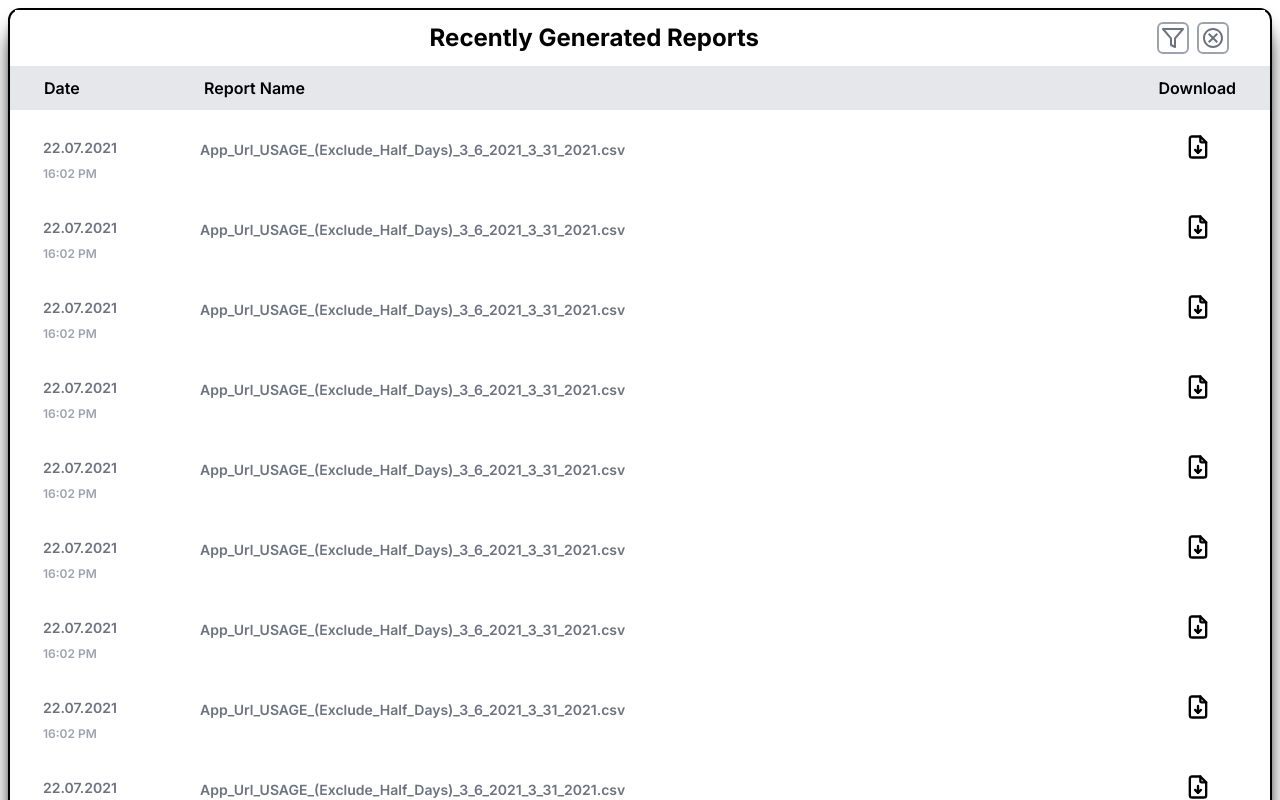
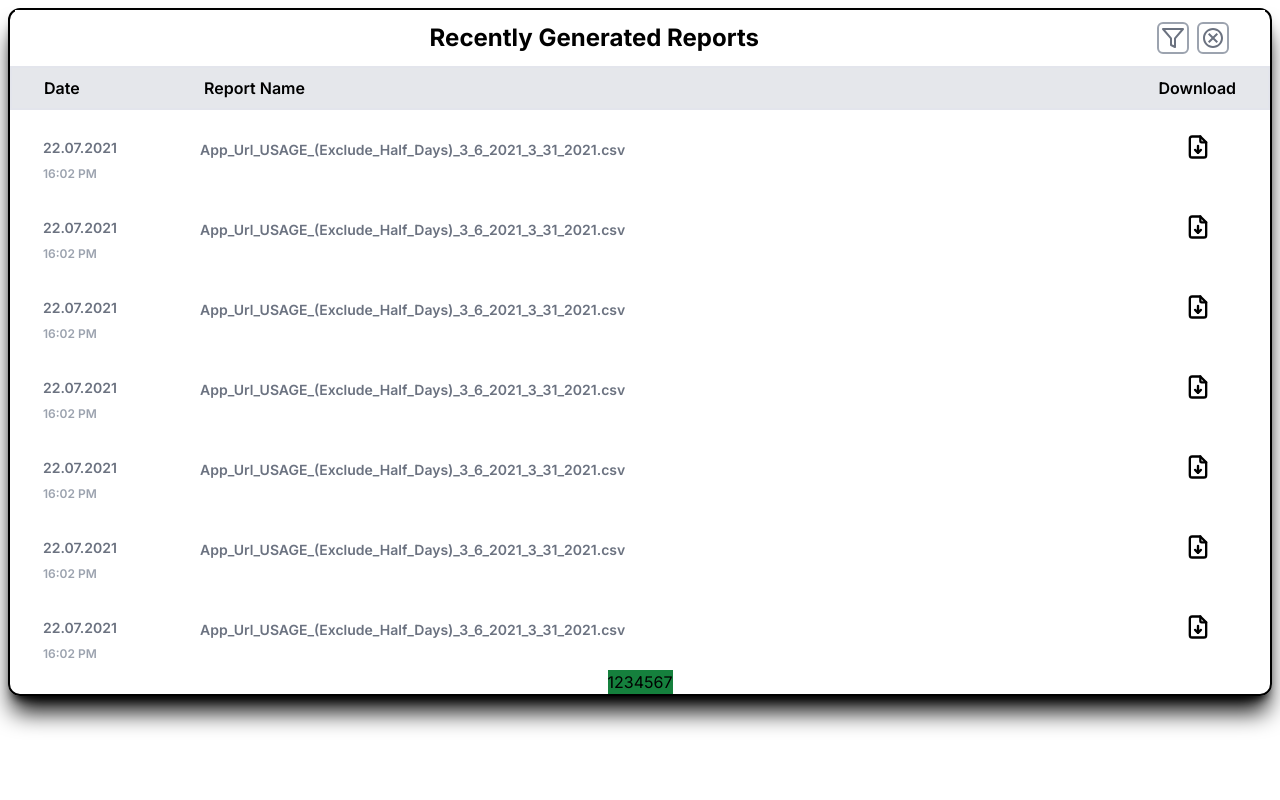
Before and after one commit to aniketcoddy/Pagination_report, a Next.js app: page / in a window 1280 px wide. Shown: the top 800 px of the page. Built offline with nearby package versions, Linux system fonts and the light colour scheme.

Commit message:
pagination done[styling left]

```diff
--- /dev/null
+++ b/app/component/Pagination.js
@@ -0,0 +1,22 @@
+import React from 'react'
+
+const Pagination = ({totalPosts,postsPerPage,setCurrent,current}) => {
+
+    let pages = [];
+
+    for(let i=1;i<=Math.ceil(totalPosts/postsPerPage);i++){
+        pages.push(i)
+    }
+
+  return (
+    <div>
+      {
+        pages.map((page , index)=>{
+            return <button key={index} onClick={()=> setCurrent(page)}>{page}</button>
+        })
+      }
+    </div>
+  )
+}
+
+export default Pagination
--- a/app/page.js
+++ b/app/page.js
@@ -4,12 +4,22 @@ import { TbFileDownload } from "react-icons/tb";
 import { LuFilter } from "react-icons/lu";
 import { MdOutlineCancel } from "react-icons/md";
 import { data } from "../data"
+import { useState } from "react";
+import Pagination from "./component/Pagination";
 
 export default function Home() {
 
+const[current , setCurrent] = useState(1)
+const[dataPerPage , setDataPerPage] = useState(7)
+
+
+ const lastPostIndex = current * dataPerPage;
+ const firstPostIndex = lastPostIndex - dataPerPage
+
+const currentData = data.slice(firstPostIndex , lastPostIndex)
 
   return (
-    <div className="flex flex-col border-2 border-black h-fit m-2 items-center rounded-xl shadow-xl shadow-black">
+    <div className="flex flex-col border-2 border-black h-fit  m-2 items-center rounded-xl shadow-xl shadow-black">
 
       {/* heading */}
       <div className="bg-white flex justify-between items-center py-1 px-3 md:w-[770px] lg:w-[1060px] xl:w-[1250px] 2xl:w-[1500px] row-start-1 row-end-3">
@@ -39,12 +49,11 @@ export default function Home() {
             </tr>
           </thead>
           <tbody >
-            {data.map((items, index) => {
+            {currentData.map((items, index) => {
               return (
                 <tr
                   className=" items-center"
-                  key={index}
-                >
+                  key={index}>
                   <td className="p-2  text-xs ml-6 mt-5 gap-2 flex flex-col whitespace-nowrap">
                     <h1 className="font-semibold text-gray-500 md:text-sm 2xl:text-base">{items.date}</h1>
                     <h1 className="font-semibold text-gray-400">{items.time}</h1>
@@ -96,7 +105,7 @@ export default function Home() {
       </div>
 
       <div className="bg-green-700 row-start-2 row-end-3">
-
+        <Pagination totalPosts={data.length} postsPerPage={dataPerPage} setCurrent={setCurrent} current={current}/>
       </div>
     </div>
   );
--- a/data.js
+++ b/data.js
@@ -45,241 +45,241 @@
     {
         date:"22.07.2021",
         time:"16:02 PM",
-        name: "App_Url_USAGE_(Exclude_Half_Days)_3_6_2021_3_31_2021.csv",
+        name: "2_Url_USAGE_(Exclude_Half_Days)_3_6_2021_3_31_2021.csv",
 
     },
     {
         date:"22.07.2021",
         time:"16:02 PM",
-        name: "App_Url_USAGE_(Exclude_Half_Days)_3_6_2021_3_31_2021.csv",
+        name: "2_Url_USAGE_(Exclude_Half_Days)_3_6_2021_3_31_2021.csv",
 
     },
     {
         date:"22.07.2021",
         time:"16:02 PM",
-        name: "App_Url_USAGE_(Exclude_Half_Days)_3_6_2021_3_31_2021.csv",
+        name: "2_Url_USAGE_(Exclude_Half_Days)_3_6_2021_3_31_2021.csv",
 
     },
     {
         date:"22.07.2021",
         time:"16:02 PM",
-        name: "App_Url_USAGE_(Exclude_Half_Days)_3_6_2021_3_31_2021.csv",
+        name: "2_Url_USAGE_(Exclude_Half_Days)_3_6_2021_3_31_2021.csv",
 
     },
     {
         date:"22.07.2021",
         time:"16:02 PM",
-        name: "App_Url_USAGE_(Exclude_Half_Days)_3_6_2021_3_31_2021.csv",
+        name: "2_Url_USAGE_(Exclude_Half_Days)_3_6_2021_3_31_2021.csv",
 
     },
     {
         date:"22.07.2021",
         time:"16:02 PM",
-        name: "App_Url_USAGE_(Exclude_Half_Days)_3_6_2021_3_31_2021.csv",
+        name: "2_Url_USAGE_(Exclude_Half_Days)_3_6_2021_3_31_2021.csv",
 
     },
     {
         date:"22.07.2021",
         time:"16:02 PM",
-        name: "App_Url_USAGE_(Exclude_Half_Days)_3_6_2021_3_31_2021.csv",
+        name: "2_Url_USAGE_(Exclude_Half_Days)_3_6_2021_3_31_2021.csv",
 
     },
     {
         date:"22.07.2021",
         time:"16:02 PM",
-        name: "App_Url_USAGE_(Exclude_Half_Days)_3_6_2021_3_31_2021.csv",
+        name: "2_Url_USAGE_(Exclude_Half_Days)_3_6_2021_3_31_2021.csv",
 
     },
     {
         date:"22.07.2021",
         time:"16:02 PM",
-        name: "App_Url_USAGE_(Exclude_Half_Days)_3_6_2021_3_31_2021.csv",
+        name: "2_Url_USAGE_(Exclude_Half_Days)_3_6_2021_3_31_2021.csv",
 
     },
     {
         date:"22.07.2021",
         time:"16:02 PM",
-        name: "App_Url_USAGE_(Exclude_Half_Days)_3_6_2021_3_31_2021.csv",
+        name: "2_Url_USAGE_(Exclude_Half_Days)_3_6_2021_3_31_2021.csv",
 
     },
     {
         date:"22.07.2021",
         time:"16:02 PM",
-        name: "App_Url_USAGE_(Exclude_Half_Days)_3_6_2021_3_31_2021.csv",
+        name: "3_Url_USAGE_(Exclude_Half_Days)_3_6_2021_3_31_2021.csv",
 
     },
     {
         date:"22.07.2021",
         time:"16:02 PM",
-        name: "App_Url_USAGE_(Exclude_Half_Days)_3_6_2021_3_31_2021.csv",
+        name: "3_Url_USAGE_(Exclude_Half_Days)_3_6_2021_3_31_2021.csv",
 
     },
     {
         date:"22.07.2021",
         time:"16:02 PM",
-        name: "App_Url_USAGE_(Exclude_Half_Days)_3_6_2021_3_31_2021.csv",
+        name: "3_Url_USAGE_(Exclude_Half_Days)_3_6_2021_3_31_2021.csv",
 
     },
     {
         date:"22.07.2021",
         time:"16:02 PM",
-        name: "App_Url_USAGE_(Exclude_Half_Days)_3_6_2021_3_31_2021.csv",
+        name: "3_Url_USAGE_(Exclude_Half_Days)_3_6_2021_3_31_2021.csv",
 
     },
     {
         date:"22.07.2021",
         time:"16:02 PM",
-        name: "App_Url_USAGE_(Exclude_Half_Days)_3_6_2021_3_31_2021.csv",
+        name: "3_Url_USAGE_(Exclude_Half_Days)_3_6_2021_3_31_2021.csv",
 
     },
     {
         date:"22.07.2021",
         time:"16:02 PM",
-        name: "App_Url_USAGE_(Exclude_Half_Days)_3_6_2021_3_31_2021.csv",
+        name: "4_Url_USAGE_(Exclude_Half_Days)_3_6_2021_3_31_2021.csv",
 
     },
     {
         date:"22.07.2021",
         time:"16:02 PM",
-        name: "App_Url_USAGE_(Exclude_Half_Days)_3_6_2021_3_31_2021.csv",
+        name: "4_Url_USAGE_(Exclude_Half_Days)_3_6_2021_3_31_2021.csv",
 
     },
     {
         date:"22.07.2021",
         time:"16:02 PM",
-        name: "App_Url_USAGE_(Exclude_Half_Days)_3_6_2021_3_31_2021.csv",
+        name: "4_Url_USAGE_(Exclude_Half_Days)_3_6_2021_3_31_2021.csv",
 
     },
     {
         date:"22.07.2021",
         time:"16:02 PM",
-        name: "App_Url_USAGE_(Exclude_Half_Days)_3_6_2021_3_31_2021.csv",
+        name: "4_Url_USAGE_(Exclude_Half_Days)_3_6_2021_3_31_2021.csv",
 
     },
     {
         date:"22.07.2021",
         time:"16:02 PM",
-        name: "App_Url_USAGE_(Exclude_Half_Days)_3_6_2021_3_31_2021.csv",
+        name: "4_Url_USAGE_(Exclude_Half_Days)_3_6_2021_3_31_2021.csv",
 
     },
     {
         date:"22.07.2021",
         time:"16:02 PM",
-        name: "App_Url_USAGE_(Exclude_Half_Days)_3_6_2021_3_31_2021.csv",
+        name: "4_Url_USAGE_(Exclude_Half_Days)_3_6_2021_3_31_2021.csv",
 
     },
     {
         date:"22.07.2021",
         time:"16:02 PM",
-        name: "App_Url_USAGE_(Exclude_Half_Days)_3_6_2021_3_31_2021.csv",
+        name: "4_Url_USAGE_(Exclude_Half_Days)_3_6_2021_3_31_2021.csv",
 
     },
     {
         date:"22.07.2021",
         time:"16:02 PM",
-        name: "App_Url_USAGE_(Exclude_Half_Days)_3_6_2021_3_31_2021.csv",
+        name: "4_Url_USAGE_(Exclude_Half_Days)_3_6_2021_3_31_2021.csv",
 
     },
     {
         date:"22.07.2021",
         time:"16:02 PM",
-        name: "App_Url_USAGE_(Exclude_Half_Days)_3_6_2021_3_31_2021.csv",
+        name: "4_Url_USAGE_(Exclude_Half_Days)_3_6_2021_3_31_2021.csv",
 
     },
     {
         date:"22.07.2021",
         time:"16:02 PM",
-        name: "App_Url_USAGE_(Exclude_Half_Days)_3_6_2021_3_31_2021.csv",
+        name: "5_Url_USAGE_(Exclude_Half_Days)_3_6_2021_3_31_2021.csv",
 
     },
     {
         date:"22.07.2021",
         time:"16:02 PM",
-        name: "App_Url_USAGE_(Exclude_Half_Days)_3_6_2021_3_31_2021.csv",
+        name: "5_Url_USAGE_(Exclude_Half_Days)_3_6_2021_3_31_2021.csv",
 
     },
     {
         date:"22.07.2021",
         time:"16:02 PM",
-        name: "App_Url_USAGE_(Exclude_Half_Days)_3_6_2021_3_31_2021.csv",
+        name: "5_Url_USAGE_(Exclude_Half_Days)_3_6_2021_3_31_2021.csv",
 
     },
     {
         date:"22.07.2021",
         time:"16:02 PM",
-        name: "App_Url_USAGE_(Exclude_Half_Days)_3_6_2021_3_31_2021.csv",
+        name: "5_Url_USAGE_(Exclude_Half_Days)_3_6_2021_3_31_2021.csv",
 
     },
     {
         date:"22.07.2021",
         time:"16:02 PM",
-        name: "App_Url_USAGE_(Exclude_Half_Days)_3_6_2021_3_31_2021.csv",
+        name: "5_Url_USAGE_(Exclude_Half_Days)_3_6_2021_3_31_2021.csv",
 
     },
     {
         date:"22.07.2021",
         time:"16:02 PM",
-        name: "App_Url_USAGE_(Exclude_Half_Days)_3_6_2021_3_31_2021.csv",
+        name: "6_Url_USAGE_(Exclude_Half_Days)_3_6_2021_3_31_2021.csv",
 
     },
     {
         date:"22.07.2021",
         time:"16:02 PM",
-        name: "App_Url_USAGE_(Exclude_Half_Days)_3_6_2021_3_31_2021.csv",
+        name: "6_Url_USAGE_(Exclude_Half_Days)_3_6_2021_3_31_2021.csv",
 
     },
     {
         date:"22.07.2021",
         time:"16:02 PM",
-        name: "App_Url_USAGE_(Exclude_Half_Days)_3_6_2021_3_31_2021.csv",
+        name: "6_Url_USAGE_(Exclude_Half_Days)_3_6_2021_3_31_2021.csv",
 
     },
     {
         date:"22.07.2021",
         time:"16:02 PM",
-        name: "App_Url_USAGE_(Exclude_Half_Days)_3_6_2021_3_31_2021.csv",
+        name: "6_Url_USAGE_(Exclude_Half_Days)_3_6_2021_3_31_2021.csv",
 
     },
     {
         date:"22.07.2021",
         time:"16:02 PM",
-        name: "App_Url_USAGE_(Exclude_Half_Days)_3_6_2021_3_31_2021.csv",
+        name: "6_Url_USAGE_(Exclude_Half_Days)_3_6_2021_3_31_2021.csv",
 
     },
     {
         date:"22.07.2021",
         time:"16:02 PM",
-        name: "App_Url_USAGE_(Exclude_Half_Days)_3_6_2021_3_31_2021.csv",
+        name: "7_Url_USAGE_(Exclude_Half_Days)_3_6_2021_3_31_2021.csv",
 
     },
     {
         date:"22.07.2021",
         time:"16:02 PM",
-        name: "App_Url_USAGE_(Exclude_Half_Days)_3_6_2021_3_31_2021.csv",
+        name: "7_Url_USAGE_(Exclude_Half_Days)_3_6_2021_3_31_2021.csv",
 
     },
     {
         date:"22.07.2021",
         time:"16:02 PM",
-        name: "App_Url_USAGE_(Exclude_Half_Days)_3_6_2021_3_31_2021.csv",
+        name: "7_Url_USAGE_(Exclude_Half_Days)_3_6_2021_3_31_2021.csv",
 
     },
     {
         date:"22.07.2021",
         time:"16:02 PM",
-        name: "App_Url_USAGE_(Exclude_Half_Days)_3_6_2021_3_31_2021.csv",
+        name: "7_Url_USAGE_(Exclude_Half_Days)_3_6_2021_3_31_2021.csv",
 
     },
     {
         date:"22.07.2021",
         time:"16:02 PM",
-        name: "App_Url_USAGE_(Exclude_Half_Days)_3_6_2021_3_31_2021.csv",
+        name: "7_Url_USAGE_(Exclude_Half_Days)_3_6_2021_3_31_2021.csv",
 
     },
     {
         date:"22.07.2021",
         time:"16:02 PM",
-        name: "App_Url_USAGE_(Exclude_Half_Days)_3_6_2021_3_31_2021.csv",
+        name: "7_Url_USAGE_(Exclude_Half_Days)_3_6_2021_3_31_2021.csv",
 
     },
 ]
```
